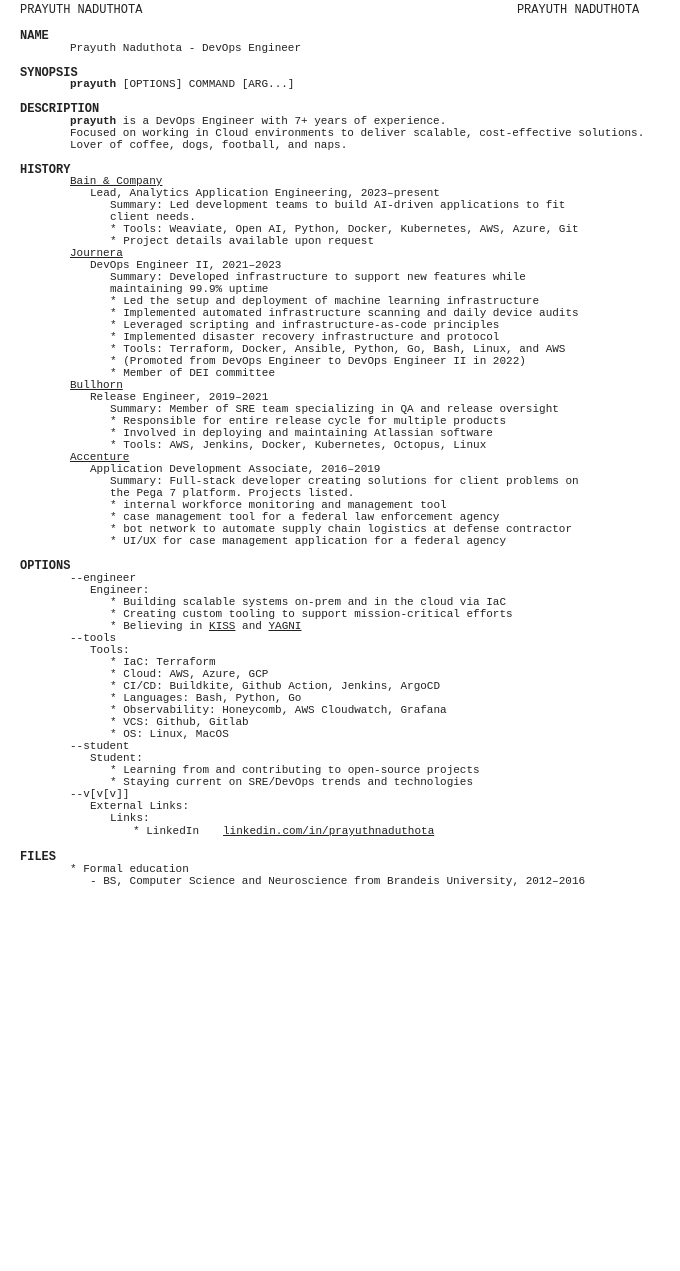
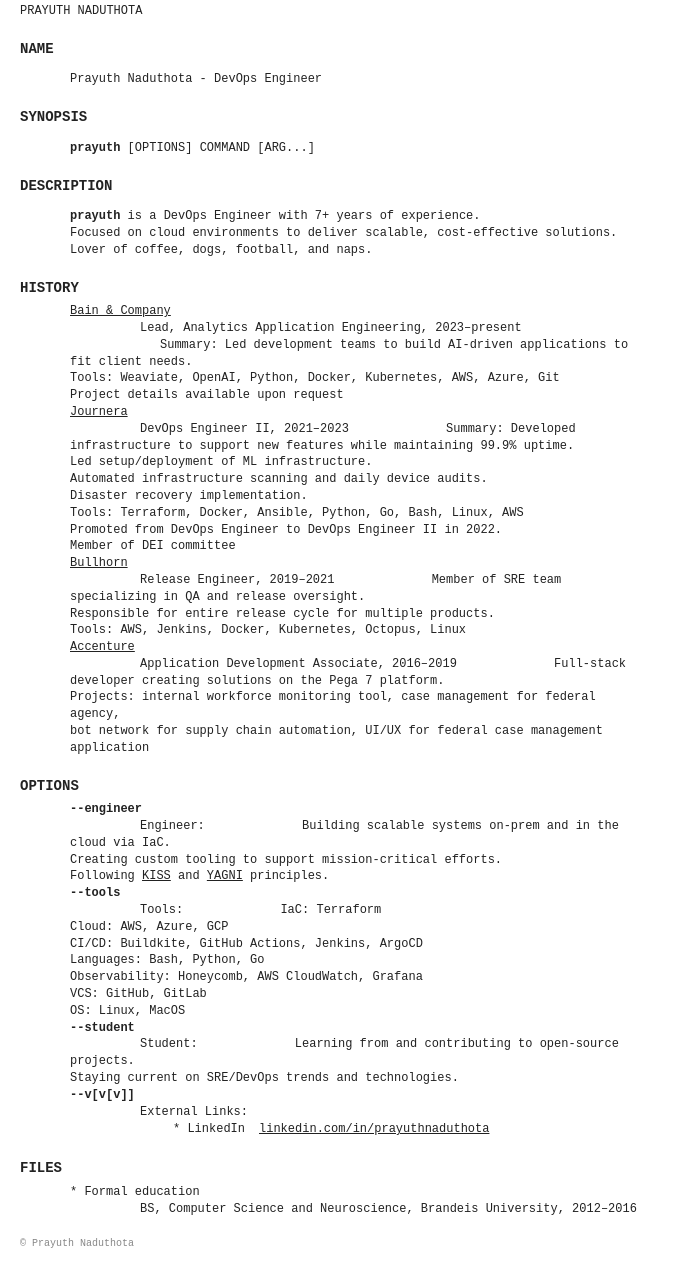
Before and after one commit to pnaduthota/pnaduthota.github.io, a plain HTML site: page index.html in a window 1280 px wide. Shown: the part 17-1288 px from the top of the page, without its empty margins (0-680 px from the left). Before the commit the page ends 915 px from the top, so only its background shows below. Drawn offline with Linux system fonts and the light colour scheme.

Commit message:
chore: update index page

```diff
--- a/index.html
+++ b/index.html
@@ -1,195 +1,176 @@
 <!DOCTYPE html>
-<html><head><meta http-equiv="Content-Type" content="text/html; charset=UTF-8">
+<html lang="en">
+<head>
+<meta charset="UTF-8">
 <title>Prayuth Naduthota - DevOps Engineer</title>
-
-  <style type="text/css">
+<style>
   body {
     font-family: monospace;
-      font-size: 11px;
-      color: #222222;
-      margin: 20px 10px 0px 20px;
-      text-align: left;
+    font-size: 12px;
+    color: #222;
+    margin: 20px;
+    line-height: 1.4;
   }
-    .manheader {
-      font-family: monospace;
-      font-size: 12px;
-      margin: 10px 0px 0px 0px;
+
+  h1 {
+    font-size: 14px;
+    font-weight: bold;
+    margin: 20px 0 5px 0;
+    text-transform: uppercase;
   }
-    h1 {
-      font-size: 12px;
-      font-weight: bold;
-      margin: 15px 0px 0px 0px;
-      line-height: .8em;
+
+  .subtext {
+    margin-left: 50px;
+    max-width: 575px;
   }
-    .subtext {
-      margin: 0px 0px 0px 50px;
-      width: 575px;
+
+  .doublesubtext {
+    margin-left: 70px;
+    max-width: 525px;
   }
-    .doublesubtext {
-      margin: 0px 0px 0px 70px;
-      width: 525px;
+
+  .triplesubtext {
+    margin-left: 90px;
+    max-width: 475px;
   }
-    .triplesubtext {
-      margin: 0px 0px 0px 90px;
-      width: 475px;
-    }
-    .bottomcut {
-      margin-bottom: 0px;
-    }
-    a, a.active, a.visited, a.hover {
-      color: #222222;
+
+  a {
+    color: #222;
     text-decoration: underline;
   }
+
+  table {
+    border-spacing: 1em 0;
+    margin-left: 90px;
+  }
+
   .footer {
-      margin: 10px 0px 0px 0px;
-      color: #CCCCCC;
-    }
-    table {
-      border-spacing: 2em 0em;
-      margin: 0px 90px;
+    margin-top: 20px;
+    color: #888;
+    font-size: 10px;
   }
 </style>
-<style type="text/css"></style></head>
+</head>
+<body>
 
-<pre class="manheader">PRAYUTH NADUTHOTA                                                    PRAYUTH NADUTHOTA
-</pre>
+<pre>PRAYUTH NADUTHOTA</pre>
+
 <h1>NAME</h1>
-<p class="subtext">
-  Prayuth Naduthota - DevOps Engineer
-</p>
+<p class="subtext">Prayuth Naduthota - DevOps Engineer</p>
 
 <h1>SYNOPSIS</h1>
-<p class="subtext">
-<b>prayuth</b> [OPTIONS] COMMAND [ARG...]
-</p>
+<p class="subtext"><strong>prayuth</strong> [OPTIONS] COMMAND [ARG...]</p>
 
 <h1>DESCRIPTION</h1>
 <p class="subtext">
-<b>prayuth</b> is a DevOps Engineer with 7+ years of experience.<br>
-    Focused on working in Cloud environments to deliver scalable, cost-effective solutions.<br>
-    Lover of coffee, dogs, football, and naps.<br>
+  <strong>prayuth</strong> is a DevOps Engineer with 7+ years of experience.<br>
+  Focused on cloud environments to deliver scalable, cost-effective solutions.<br>
+  Lover of coffee, dogs, football, and naps.
 </p>
+
 <h1>HISTORY</h1>
-<p class="subtext bottomcut">
-  <a href="https://www.bain.com/">Bain & Company</a>
-</p>
-<p class="doublesubtext">
-Lead, Analytics Application Engineering, 2023–present
-</p>
-<p class="triplesubtext">
+
+<section class="subtext">
+  <a href="https://www.bain.com/">Bain & Company</a><br>
+  <span class="doublesubtext">Lead, Analytics Application Engineering, 2023–present</span>
+  <span class="triplesubtext">
     Summary: Led development teams to build AI-driven applications to fit client needs.<br>
- * Tools: Weaviate, Open AI, Python, Docker, Kubernetes, AWS, Azure, Git<br>
- * Project details available upon request<br>
-</p>
-<p class="subtext bottomcut">
-  <a href="https://journera.com/">Journera</a>
-</p>
-<p class="doublesubtext">
-DevOps Engineer II, 2021–2023
-</p>
-<p class="triplesubtext">
-Summary: Developed infrastructure to support new features while maintaining 99.9% uptime<br>
- * Led the setup and deployment of machine learning infrastructure<br>
- * Implemented automated infrastructure scanning and daily device audits<br>
- * Leveraged scripting and infrastructure-as-code principles<br>
- * Implemented disaster recovery infrastructure and protocol<br>
- * Tools: Terraform, Docker, Ansible, Python, Go, Bash, Linux, and AWS<br>
- * (Promoted from DevOps Engineer to DevOps Engineer II in 2022)<br>
- * Member of DEI committee<br>
-</p>
-<p class="subtext bottomcut">
-  <a href="https://bullhorn.com/">Bullhorn</a>
-</p>
-<p class="doublesubtext">
-Release Engineer, 2019–2021
-</p>
-<p class="triplesubtext">
-Summary: Member of SRE team specializing in QA and release oversight<br>
- * Responsible for entire release cycle for multiple products<br>
- * Involved in deploying and maintaining Atlassian software<br>
- * Tools: AWS, Jenkins, Docker, Kubernetes, Octopus, Linux<br>
-</p>
-<p class="subtext bottomcut">
-  <a href="https://accenture.com/">Accenture</a>
-</p>
-<p class="doublesubtext">
-Application Development Associate, 2016–2019
-</p>
-<p class="triplesubtext">
-Summary: Full-stack developer creating solutions for client problems on the Pega 7 platform. Projects listed.<br>
- * internal workforce monitoring and management tool<br>
- * case management tool for a federal law enforcement agency<br>
- * bot network to automate supply chain logistics at defense contractor<br>
- * UI/UX for case management application for a federal agency<br>
-</p>
+    Tools: Weaviate, OpenAI, Python, Docker, Kubernetes, AWS, Azure, Git<br>
+    Project details available upon request
+  </span>
+</section>
+
+<section class="subtext">
+  <a href="https://journera.com/">Journera</a><br>
+  <span class="doublesubtext">DevOps Engineer II, 2021–2023</span>
+  <span class="triplesubtext">
+    Summary: Developed infrastructure to support new features while maintaining 99.9% uptime.<br>
+    Led setup/deployment of ML infrastructure.<br>
+    Automated infrastructure scanning and daily device audits.<br>
+    Disaster recovery implementation.<br>
+    Tools: Terraform, Docker, Ansible, Python, Go, Bash, Linux, AWS<br>
+    Promoted from DevOps Engineer to DevOps Engineer II in 2022.<br>
+    Member of DEI committee
+  </span>
+</section>
+
+<section class="subtext">
+  <a href="https://bullhorn.com/">Bullhorn</a><br>
+  <span class="doublesubtext">Release Engineer, 2019–2021</span>
+  <span class="triplesubtext">
+    Member of SRE team specializing in QA and release oversight.<br>
+    Responsible for entire release cycle for multiple products.<br>
+    Tools: AWS, Jenkins, Docker, Kubernetes, Octopus, Linux
+  </span>
+</section>
+
+<section class="subtext">
+  <a href="https://accenture.com/">Accenture</a><br>
+  <span class="doublesubtext">Application Development Associate, 2016–2019</span>
+  <span class="triplesubtext">
+    Full-stack developer creating solutions on the Pega 7 platform.<br>
+    Projects: internal workforce monitoring tool, case management for federal agency,<br>
+    bot network for supply chain automation, UI/UX for federal case management application
+  </span>
+</section>
+
 <h1>OPTIONS</h1>
-<p class="subtext">
-  --engineer
-</p>
-<p class="doublesubtext">
-Engineer:
-</p>
-<p class="triplesubtext">
-  * Building scalable systems on-prem and in the cloud via IaC<br>
-  * Creating custom tooling to support mission-critical efforts<br>
-  * Believing in <a href="https://thevaluable.dev/kiss-principle-explained/">KISS</a> and <a href="https://martinfowler.com/bliki/Yagni.html">YAGNI</a><br>
-</p>
-<p class="subtext">
-  --tools
-</p>
-<p class="doublesubtext">
-Tools:
-</p>
-<p class="triplesubtext">
-  * IaC: Terraform<br>
-  * Cloud: AWS, Azure, GCP<br>
-  * CI/CD: Buildkite, Github Action, Jenkins, ArgoCD<br>
-  * Languages: Bash, Python, Go<br>
-  * Observability: Honeycomb, AWS Cloudwatch, Grafana<br>
-  * VCS: Github, Gitlab<br>
-  * OS: Linux, MacOS<br>
-</p>
-<p class="subtext">
-  --student
-</p>
-<p class="doublesubtext">
-Student:
-</p>
-<p class="triplesubtext">
-  * Learning from and contributing to open-source projects<br>
-  * Staying current on SRE/DevOps trends and technologies<br>
-</p>
-<p class="subtext">
-  --v[v[v]]
-</p>
-<p class="doublesubtext">
-  External Links:
-</p>
-<p class="triplesubtext">
-  Links:<br>
+
+<section class="subtext">
+  <strong>--engineer</strong><br>
+  <span class="doublesubtext">Engineer:</span>
+  <span class="triplesubtext">
+    Building scalable systems on-prem and in the cloud via IaC.<br>
+    Creating custom tooling to support mission-critical efforts.<br>
+    Following <a href="https://thevaluable.dev/kiss-principle-explained/">KISS</a> and <a href="https://martinfowler.com/bliki/Yagni.html">YAGNI</a> principles.
+  </span>
+</section>
+
+<section class="subtext">
+  <strong>--tools</strong><br>
+  <span class="doublesubtext">Tools:</span>
+  <span class="triplesubtext">
+    IaC: Terraform<br>
+    Cloud: AWS, Azure, GCP<br>
+    CI/CD: Buildkite, GitHub Actions, Jenkins, ArgoCD<br>
+    Languages: Bash, Python, Go<br>
+    Observability: Honeycomb, AWS CloudWatch, Grafana<br>
+    VCS: GitHub, GitLab<br>
+    OS: Linux, MacOS
+  </span>
+</section>
+
+<section class="subtext">
+  <strong>--student</strong><br>
+  <span class="doublesubtext">Student:</span>
+  <span class="triplesubtext">
+    Learning from and contributing to open-source projects.<br>
+    Staying current on SRE/DevOps trends and technologies.
+  </span>
+</section>
+
+<section class="subtext">
+  <strong>--v[v[v]]</strong><br>
+  <span class="doublesubtext">External Links:</span>
+  <span class="triplesubtext">
     <table>
       <tr>
-      <td>
-        * LinkedIn
-      </td>
-      <td>
-        <a href="https://www.linkedin.com/in/prayuth-naduthota-90aa4b95/">linkedin.com/in/prayuthnaduthota</a><br>
-      </td>
+        <td>* LinkedIn</td>
+        <td><a href="https://www.linkedin.com/in/prayuth-naduthota-90aa4b95/">linkedin.com/in/prayuthnaduthota</a></td>
       </tr>
     </table>
-</p>
+  </span>
+</section>
 
 <h1>FILES</h1>
-<p class="subtext bottomcut">
-  * Formal education
-</p>
-  <p class="doublesubtext">
-    - BS, Computer Science and Neuroscience from Brandeis University, 2012–2016<br>
-  </p>
-</p>
-<!-- <h1>AUTHOR</h1>
-<p class="subtext">
-  E-mail: <a href="/cdn-cgi/l/email-protection#a8c2dddbdcc1c6e8c4c1c6ddd086cbc7c597fbddcac2cdcbdc95f1c7dd8fdacd8d9a98e0c1dacdcc89"><span class="__cf_email__" data-cfemail="dcb6a9afa8b5b29cb0b5b2a9a4f2bfb3b1">[email&#160;protected]</span></a> || Phone: REDACTED<br>
-</p> -->
-<script defer src="https://static.cloudflareinsights.com/beacon.min.js/v8b253dfea2ab4077af8c6f58422dfbfd1689876627854" integrity="sha512-bjgnUKX4azu3dLTVtie9u6TKqgx29RBwfj3QXYt5EKfWM/9hPSAI/4qcV5NACjwAo8UtTeWefx6Zq5PHcMm7Tg==" data-cf-beacon='{"rayId":"818133ea4a7a13ff","version":"2023.8.0","r":1,"token":"deece5cd558e4014bbdf98577af9aad0","si":100}' crossorigin="anonymous"></script>
-<!-- </body><script data-cfasync="false" src="/cdn-cgi/scripts/5c5dd728/cloudflare-static/email-decode.min.js"></script></html> -->
+<section class="subtext">
+  * Formal education<br>
+  <span class="doublesubtext">BS, Computer Science and Neuroscience, Brandeis University, 2012–2016</span>
+</section>
+
+<div class="footer">
+  &copy; Prayuth Naduthota
+</div>
+
+</body>
+</html>
```
Lines whose indentation alone changed are shown as unchanged.
